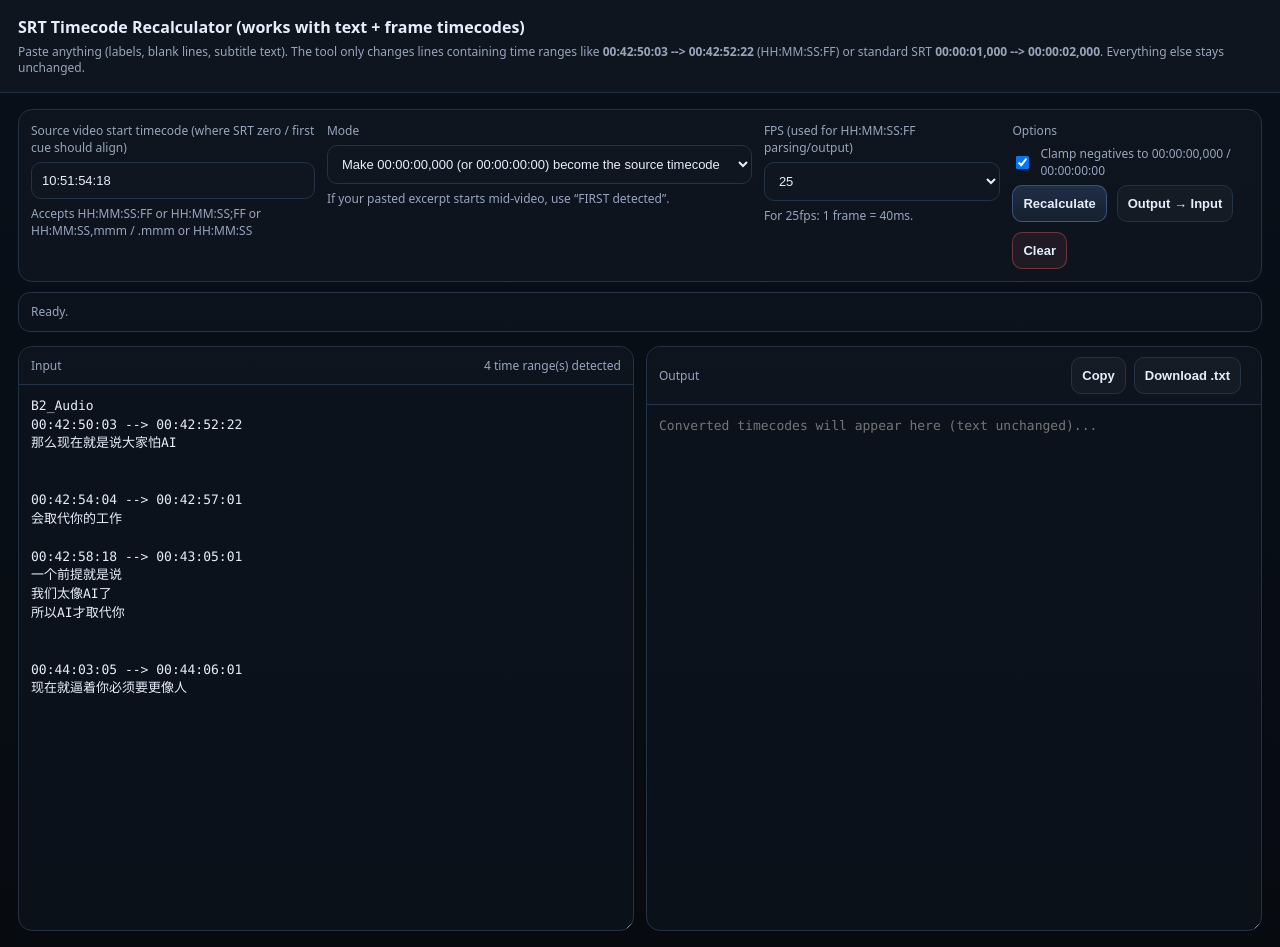
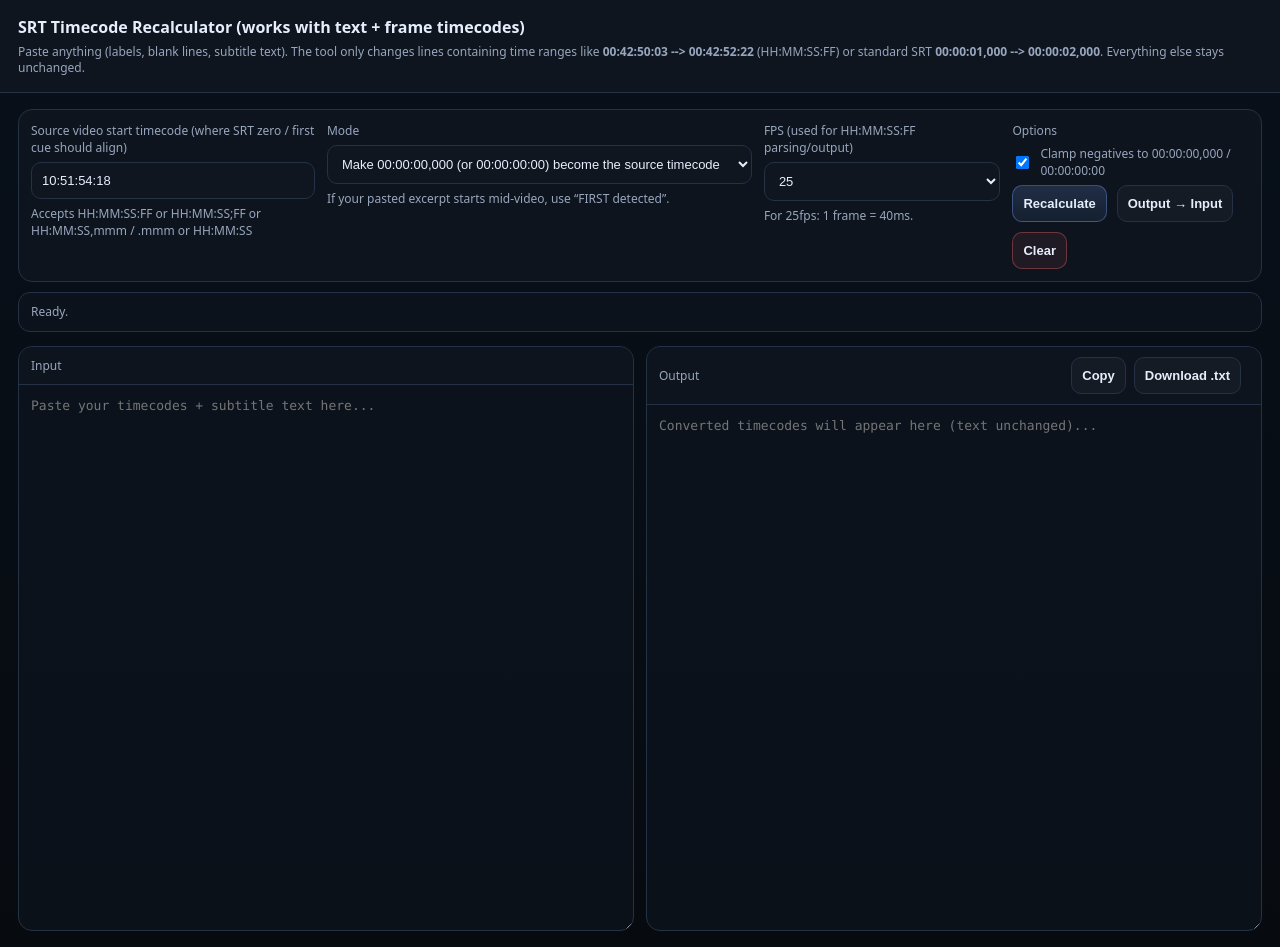
Before and after one commit to XsleuthX/SRT_SourceTimecode, a plain HTML site: page index.html in a window 1280 px wide. Drawn offline with Linux system fonts and the light colour scheme.

Commit message:
Update index.html

```diff
--- a/index.html
+++ b/index.html
@@ -470,26 +470,6 @@
     el("inCount").textContent = v ? `${countRanges(v)} time range(s) detected` : "";
   });
 
-  // Demo sample (matches your example) - comment out if undesired
-  el("input").value =
-`B2_Audio
-00:42:50:03 --> 00:42:52:22
-那么现在就是说大家怕AI
-
-
-00:42:54:04 --> 00:42:57:01
-会取代你的工作
-
-00:42:58:18 --> 00:43:05:01
-一个前提就是说
-我们太像AI了
-所以AI才取代你
-
-
-00:44:03:05 --> 00:44:06:01
-现在就逼着你必须要更像人
-`;
-  el("inCount").textContent = `${countRanges(el("input").value)} time range(s) detected`;
 </script>
 </body>
 </html>
```
